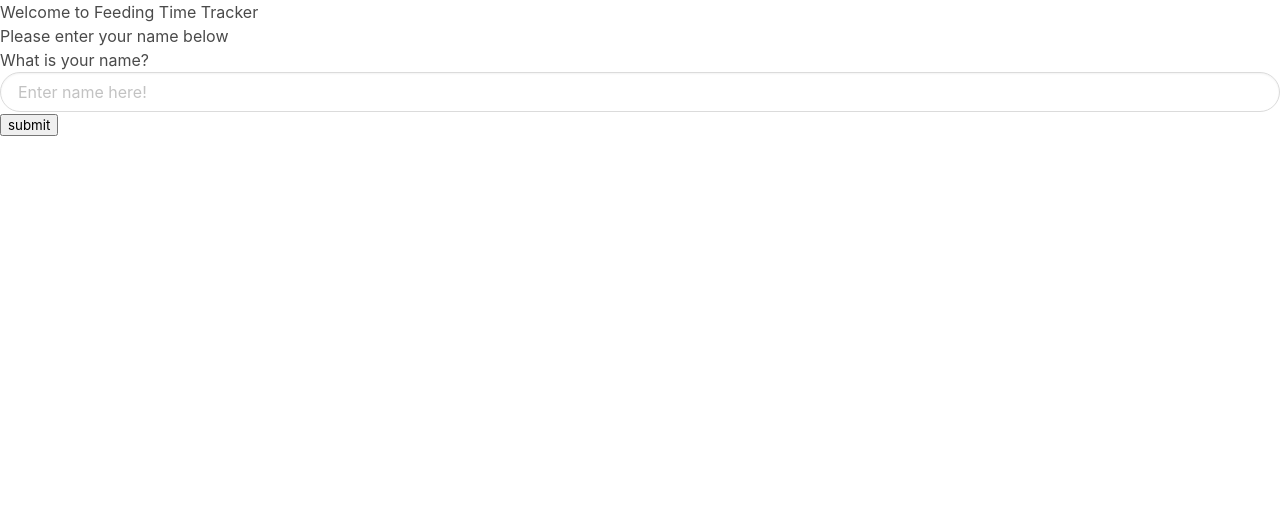
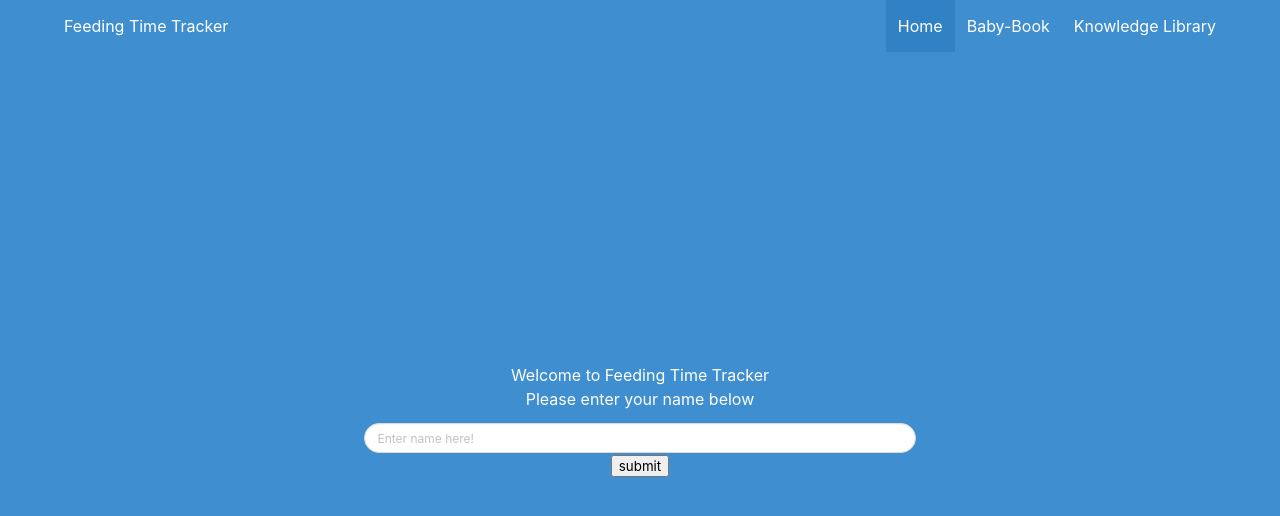
Before and after one commit to yurikitchin/Project1-FeedingTimeTracker, a plain HTML site: page index.html in a window 1280 px wide. Drawn offline with nearby package versions, Linux system fonts and the light colour scheme.

Commit message:
added styling and layout to the splash page

```diff
--- a/index.html
+++ b/index.html
@@ -9,14 +9,58 @@
 </head>
 
 <body>
-<h1>Welcome to Feeding Time Tracker</h1>
-<h2>Please enter your name below</h2>
 
-<form>
-    <label for="userName">What is your name?</label>
-    <input class="input is-rounded" type="text" id="userName" placeholder="Enter name here!">
-    <input type="submit" value="submit">
-</form>
+<section class="hero is-info is-fullheight">
+  <div class="hero-head">
+    <nav class="navbar">
+      <div class="container">
+        <div class="navbar-brand">
+          <a class="navbar-item">
+            <h1>Feeding Time Tracker</h1>
+          </a>
+          <span class="navbar-burger" data-target="navbarMenuHeroB">
+            <span></span>
+            <span></span>
+            <span></span>
+          </span>
+        </div>
+        <div id="navbarMenuHeroB" class="navbar-menu">
+          <div class="navbar-end">
+            <a class="navbar-item is-active">
+              Home
+            </a>
+            <a class="navbar-item">
+              Baby-Book
+            </a>
+            <a class="navbar-item">
+              Knowledge Library
+            </a>
+          </div>
+        </div>
+      </div>
+    </nav>
+  </div>
+
+
+
+
+
+  <div class="hero-body">
+    <div class="container has-text-centered">
+        <h1>Welcome to Feeding Time Tracker</h1>
+        <h2>Please enter your name below</h2>
+        <div class="column is-half is-offset-one-quarter">
+            <form>
+                <input class="input is-rounded is-small" type="text" id="userName" placeholder="Enter name here!">
+                <input type="submit" value="submit">
+            </form>
+        </div>
+    </div>
+  </div>
+
+  <!-- <div class="hero-foot">
+  </div> -->
+</section>
 
 </body>
 </html>
```
